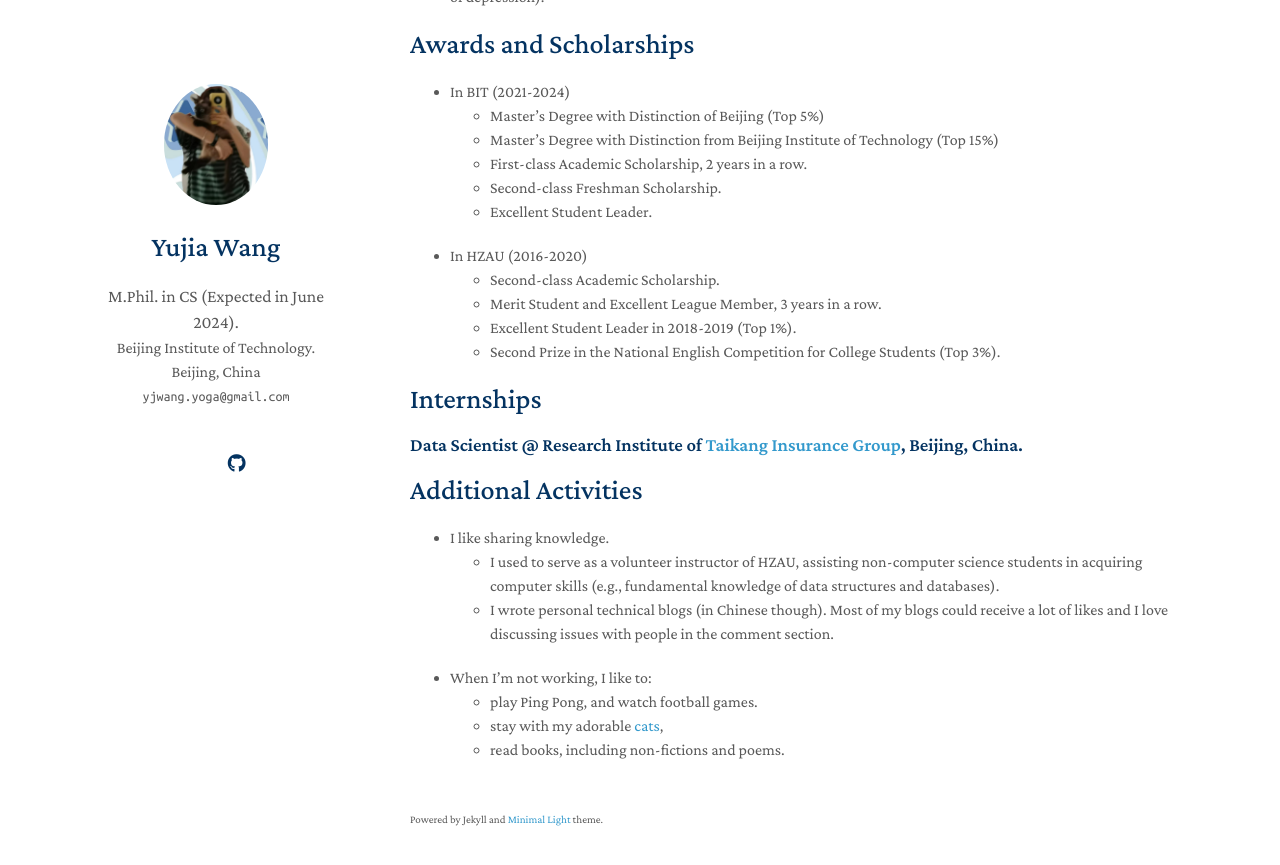
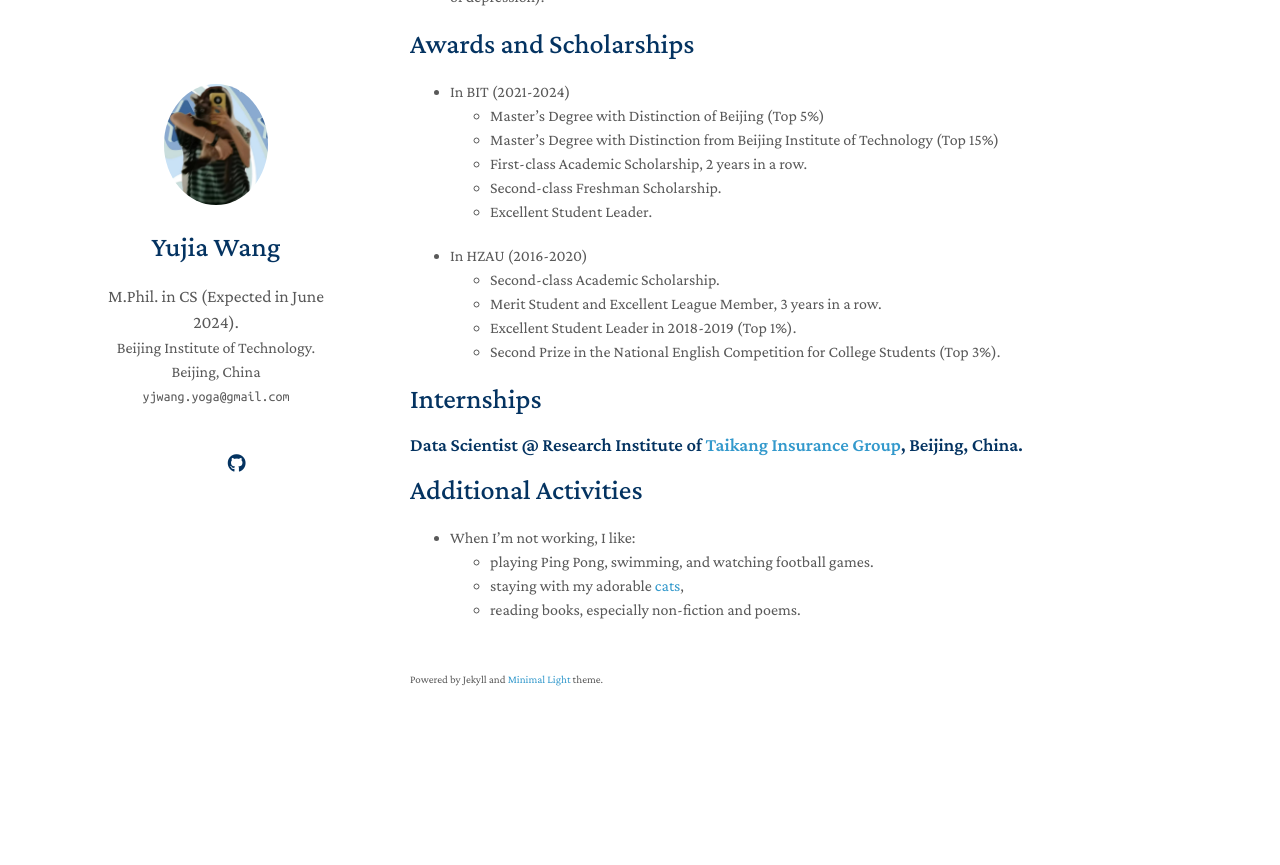
Before and after one commit to YogaWang7/YogaWang7.github.io, a Jekyll site: the page built from index.md, in a window 1280 px wide and 900 px high, scrolled down 1300 px. Shown: the top 865 px of the window. Built offline with Jekyll 4.4.1, drawn with Linux system fonts in a browser that asks for light colours; nearby versions of some CDN libraries; comment, search, counter and statistics services are not loaded; a style sheet for code colours, icons or effects is not loaded; our own code applies the rules of GitHub Pages for plain Markdown files; after the commit the page ends 2060 px from its top, so only the background shows below that.

Commit message:
Update index.md

```diff
--- a/index.md
+++ b/index.md
@@ -43,13 +43,13 @@ Hello! My name is Yujia Wang (pronounced as "Yoo-jee-ah Wong"), or you can call
 - Cleaned data in the Neo4j Database and investigated potential fraud communities.  -->
 
 # Additional Activities
-- I like sharing knowledge.
+<!-- - I like sharing knowledge.
   - I used to serve as a volunteer instructor of HZAU, assisting non-computer science students in acquiring computer skills (e.g., fundamental knowledge of data structures and databases).
-  - I wrote personal technical blogs (in Chinese though). Most of my blogs could receive a lot of likes and I love discussing issues with people in the comment section.
-- When I'm not working, I like to:
-  - play Ping Pong, and watch football games.
-  - stay with my adorable <a href="javascript:void(0);" onclick="toggleImage()">cats</a>,
-  - read books, including non-fictions and poems.
+  - I wrote personal technical blogs (in Chinese though). Most of my blogs could receive a lot of likes and I love discussing issues with people in the comment section. -->
+- When I'm not working, I like:
+  - playing Ping Pong, swimming, and watching football games.
+  - staying with my adorable <a href="javascript:void(0);" onclick="toggleImage()">cats</a>,
+  - reading books, especially non-fiction and poems.
 <div id="catImage" style="display:none;">
   <img src="/assets/img/cats.jpg" alt="Cat Image" />
 </div>
```
